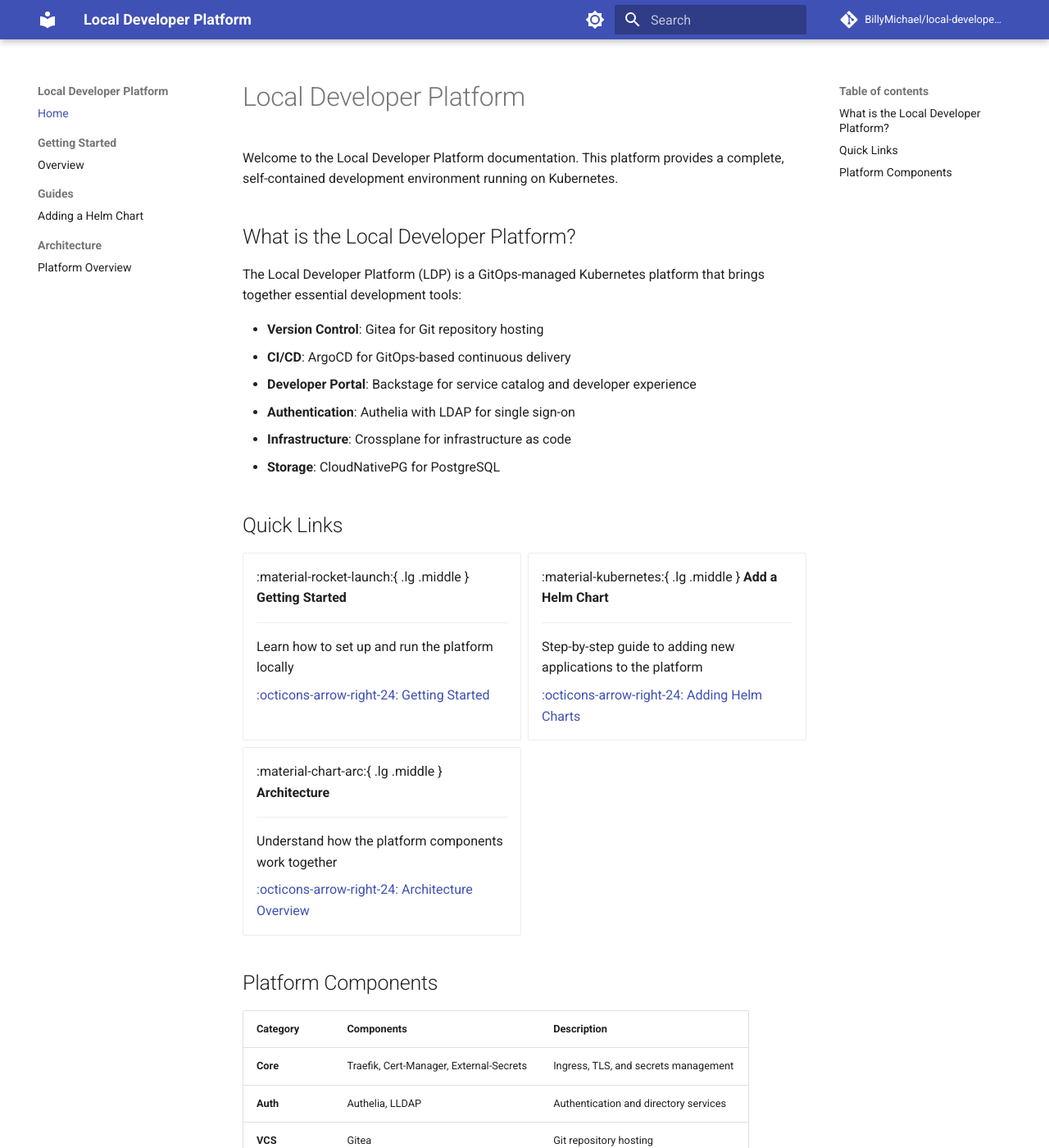
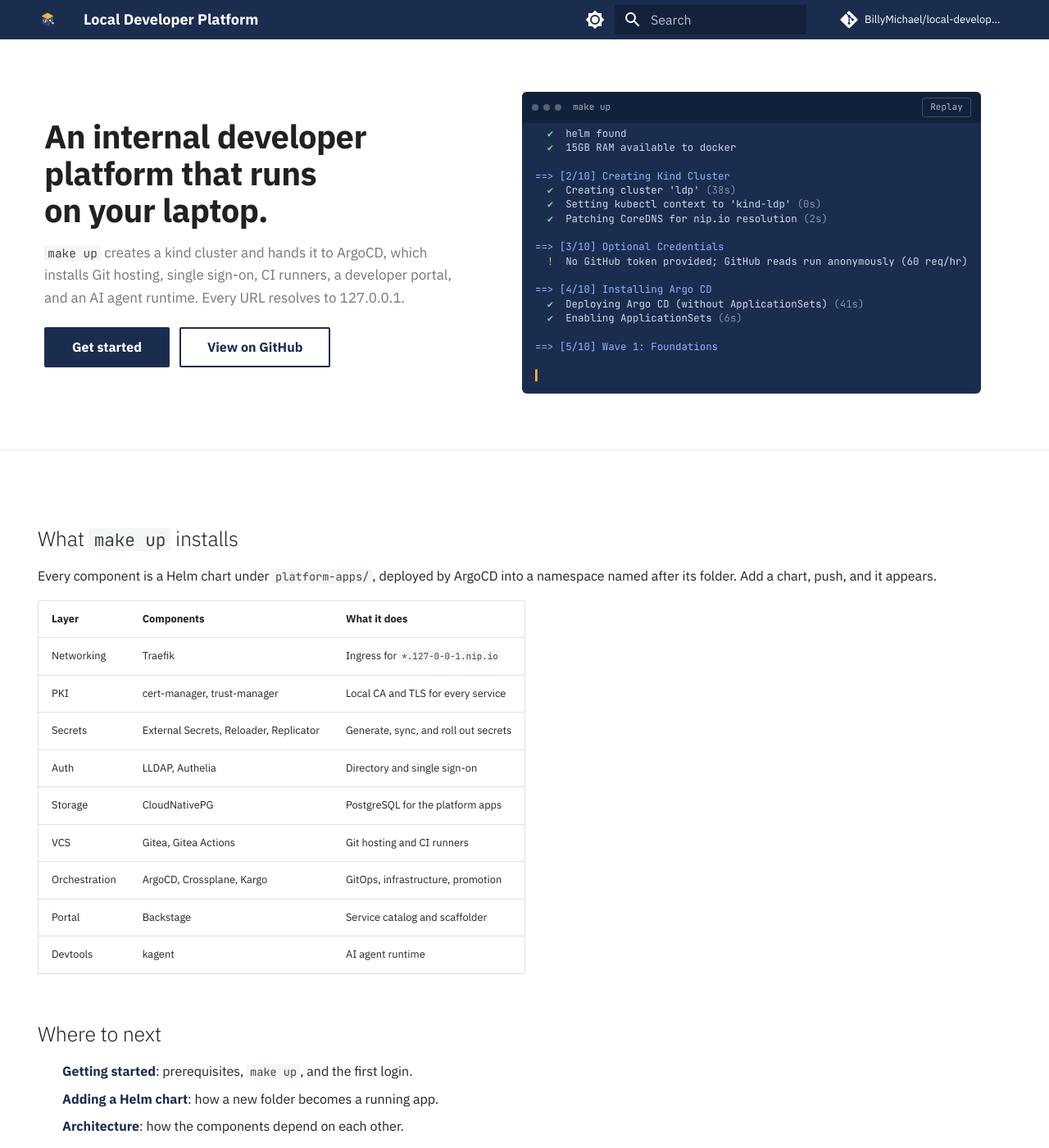
Before and after one commit to BillyMichael/local-developer-platform, an MkDocs documentation site: the page built from docs/index.md, in a window 1280 px wide and 1400 px high. Shown: the whole window at 82% size. Built offline with MkDocs 1.6.1 and Material for MkDocs 9.7.7, drawn with Linux system fonts in a browser that asks for light colours; comment, search, counter and statistics services are not loaded; some of the changed text lies outside the part shown.

Commit message:
feat(docs): add landing page with make up terminal replay
- Hero with a scripted replay of the real make up steps ending on the
  make info URL table (reduced-motion shows the final state)
- Ink navy + amber palette, IBM Plex Sans / JetBrains Mono
- LDP logo recoloured to the site palette, used as logo and favicon
- Enable pymdownx.emoji and mermaid fences (icons and diagrams were
  rendering as raw text)
- Deploy docs when overrides/ changes

```diff
--- a/docs/index.md
+++ b/docs/index.md
@@ -1,55 +1,32 @@
-# Local Developer Platform
+---
+title: Local Developer Platform
+template: home.html
+hide:
+  - navigation
+  - toc
+---
 
-Welcome to the Local Developer Platform documentation. This platform provides a complete, self-contained development environment running on Kubernetes.
+## What `make up` installs
 
-## What is the Local Developer Platform?
+Every component is a Helm chart under `platform-apps/`, deployed by ArgoCD
+into a namespace named after its folder. Add a chart, push, and it appears.
 
-The Local Developer Platform (LDP) is a GitOps-managed Kubernetes platform that brings together essential development tools:
+| Layer | Components | What it does |
+|-------|------------|--------------|
+| Networking | Traefik | Ingress for `*.127-0-0-1.nip.io` |
+| PKI | cert-manager, trust-manager | Local CA and TLS for every service |
+| Secrets | External Secrets, Reloader, Replicator | Generate, sync, and roll out secrets |
+| Auth | LLDAP, Authelia | Directory and single sign-on |
+| Storage | CloudNativePG | PostgreSQL for the platform apps |
+| VCS | Gitea, Gitea Actions | Git hosting and CI runners |
+| Orchestration | ArgoCD, Crossplane, Kargo | GitOps, infrastructure, promotion |
+| Portal | Backstage | Service catalog and scaffolder |
+| Devtools | kagent | AI agent runtime |
 
-- **Version Control**: Gitea for Git repository hosting
-- **CI/CD**: ArgoCD for GitOps-based continuous delivery
-- **Developer Portal**: Backstage for service catalog and developer experience
-- **Authentication**: Authelia with LDAP for single sign-on
-- **Infrastructure**: Crossplane for infrastructure as code
-- **Storage**: CloudNativePG for PostgreSQL
+## Where to next
 
-## Quick Links
-
-<div class="grid cards" markdown>
-
--   :material-rocket-launch:{ .lg .middle } **Getting Started**
-
-    ---
-
-    Learn how to set up and run the platform locally
-
-    [:octicons-arrow-right-24: Getting Started](getting-started/overview.md)
-
--   :material-kubernetes:{ .lg .middle } **Add a Helm Chart**
-
-    ---
-
-    Step-by-step guide to adding new applications to the platform
-
-    [:octicons-arrow-right-24: Adding Helm Charts](guides/adding-helm-charts.md)
-
--   :material-chart-arc:{ .lg .middle } **Architecture**
-
-    ---
-
-    Understand how the platform components work together
-
-    [:octicons-arrow-right-24: Architecture Overview](architecture/overview.md)
-
-</div>
-
-## Platform Components
-
-| Category | Components | Description |
-|----------|------------|-------------|
-| **Core** | Traefik, Cert-Manager, External-Secrets | Ingress, TLS, and secrets management |
-| **Auth** | Authelia, LLDAP | Authentication and directory services |
-| **VCS** | Gitea | Git repository hosting |
-| **Orchestration** | ArgoCD, Crossplane, Kargo | GitOps and infrastructure management |
-| **Portal** | Backstage | Developer portal and service catalog |
-| **Storage** | CloudNativePG | Database |
+<ul class="ldp-next" markdown>
+<li markdown>[Getting started](getting-started/overview.md): prerequisites, `make up`, and the first login.</li>
+<li markdown>[Adding a Helm chart](guides/adding-helm-charts.md): how a new folder becomes a running app.</li>
+<li markdown>[Architecture](architecture/overview.md): how the components depend on each other.</li>
+</ul>
--- /dev/null
+++ b/docs/stylesheets/home.css
@@ -0,0 +1,94 @@
+/* Palette: ink navy + amber phosphor. Material reads the --md-* tokens for its chrome. */
+:root {
+  --md-primary-fg-color: #1b2d4f;
+  --md-primary-fg-color--light: #2d4270;
+  --md-primary-fg-color--dark: #12213b;
+  --md-accent-fg-color: #9a6400;
+  --ldp-amber: #f5b335;
+}
+[data-md-color-scheme="slate"] {
+  --md-accent-fg-color: var(--ldp-amber);
+  --md-typeset-a-color: var(--ldp-amber);
+}
+
+/* Hero */
+.ldp-hero { border-bottom: 1px solid var(--md-default-fg-color--lightest); }
+.ldp-hero__inner {
+  display: grid;
+  grid-template-columns: minmax(0, 0.9fr) minmax(0, 1.1fr);
+  gap: 2.4rem;
+  align-items: center;
+  max-width: 61rem;
+  margin: 0 auto;
+  padding: 2.6rem 1.2rem 2.8rem;
+}
+.ldp-hero h1 {
+  margin: 0 0 0.7rem;
+  font-size: clamp(1.6rem, 3.2vw, 2rem);
+  font-weight: 600;
+  line-height: 1.12;
+  letter-spacing: -0.015em;
+  color: var(--md-default-fg-color);
+  max-width: 18ch;
+  text-wrap: balance;
+}
+.ldp-hero p { font-size: 0.85rem; line-height: 1.6; max-width: 32rem; color: var(--md-default-fg-color--light); }
+.ldp-hero__actions { display: flex; flex-wrap: wrap; gap: 0.6rem; margin-top: 1.1rem; }
+.ldp-hero__actions .md-button { margin: 0; }
+
+/* Terminal replay. Material centres figures, hence the .md-typeset prefix.
+   Same navy as the header so the page reads as one object. */
+.md-typeset .ldp-term, .md-typeset .ldp-term pre { text-align: left; }
+.ldp-term {
+  margin: 0;
+  background: var(--md-primary-fg-color);
+  color: #cfd7e6;
+  border-radius: 6px;
+  overflow: hidden;
+  font: 0.62rem/1.6 var(--md-code-font-family);
+}
+.ldp-term__bar {
+  display: flex; align-items: center; gap: 0.3rem;
+  padding: 0.35rem 0.6rem;
+  font-size: 0.55rem;
+  background: var(--md-primary-fg-color--dark);
+}
+.ldp-term__bar i { width: 0.4rem; height: 0.4rem; border-radius: 50%; background: currentColor; opacity: 0.35; }
+.ldp-term__bar i:nth-child(3) { margin-right: 0.4rem; }
+.ldp-term__bar span { opacity: 0.75; }
+.ldp-term__bar button {
+  margin-left: auto; font: inherit; color: inherit; cursor: pointer;
+  background: transparent; border: 1px solid rgba(255,255,255,0.25); border-radius: 3px;
+  padding: 0.1rem 0.45rem; opacity: 0.8;
+}
+.ldp-term__bar button:hover, .ldp-term__bar button:focus-visible { opacity: 1; outline: 2px solid var(--ldp-amber); outline-offset: 1px; }
+.ldp-term__body {
+  height: 16.5rem;
+  padding: 0.6rem 0.8rem 0.7rem;
+  overflow: hidden;
+  display: flex; flex-direction: column; justify-content: flex-end;
+}
+.ldp-term pre { flex-shrink: 0; margin: 0; padding: 0; background: transparent; color: inherit; white-space: pre; overflow-x: auto; font-size: inherit; }
+.t-cmd { color: #fff; }
+.t-cmd::before { content: "$ "; color: #7f8fb0; }
+.t-step { color: #8fb3ff; font-weight: 500; }
+.t-ok { color: #6fd39a; }
+.t-warn, .t-url { color: var(--ldp-amber); }
+.t-spin { color: #8fb3ff; }
+.t-dim { color: #7f8fb0; }
+.t-ready { color: #6fd39a; font-weight: 500; }
+.t-hd { color: #fff; font-weight: 500; }
+.t-cursor::after { content: "▍"; color: var(--ldp-amber); animation: ldp-blink 1s steps(1, end) infinite; }
+@keyframes ldp-blink { 50% { opacity: 0; } }
+@media (prefers-reduced-motion: reduce) { .t-cursor::after { animation: none; } }
+
+@media (max-width: 56em) {
+  .ldp-hero__inner { grid-template-columns: 1fr; gap: 1.6rem; padding-top: 1.8rem; }
+  .ldp-hero h1 { max-width: none; }
+  .ldp-term__body { height: 15rem; }
+}
+
+/* Home body: plain sections, no card grid. */
+.ldp-next { list-style: none !important; padding-left: 0 !important; }
+.ldp-next li { margin: 0 0 0.5rem; }
+.ldp-next a { font-weight: 600; }
--- a/mkdocs.yml
+++ b/mkdocs.yml
@@ -6,16 +6,22 @@
 
 theme:
   name: material
+  custom_dir: overrides
+  logo: assets/logo.svg
+  favicon: assets/logo.svg
+  font:
+    text: IBM Plex Sans
+    code: JetBrains Mono
   palette:
     - scheme: default
-      primary: indigo
-      accent: indigo
+      primary: custom
+      accent: custom
       toggle:
         icon: material/brightness-7
         name: Switch to dark mode
     - scheme: slate
-      primary: indigo
-      accent: indigo
+      primary: custom
+      accent: custom
       toggle:
         icon: material/brightness-4
         name: Switch to light mode
@@ -37,7 +43,14 @@
       pygments_lang_class: true
   - pymdownx.inlinehilite
   - pymdownx.snippets
-  - pymdownx.superfences
+  - pymdownx.superfences:
+      custom_fences:
+        - name: mermaid
+          class: mermaid
+          format: !!python/name:pymdownx.superfences.fence_code_format
+  - pymdownx.emoji:
+      emoji_index: !!python/name:material.extensions.emoji.twemoji
+      emoji_generator: !!python/name:material.extensions.emoji.to_svg
   - pymdownx.tabbed:
       alternate_style: true
   - admonition
@@ -57,5 +70,8 @@
   - Architecture:
     - Platform Overview: architecture/overview.md
 
+extra_css:
+  - stylesheets/home.css
+
 plugins:
   - search
--- /dev/null
+++ b/overrides/home.html
@@ -0,0 +1,144 @@
+{% extends "main.html" %}
+
+{% block tabs %}
+  {{ super() }}
+  <section class="ldp-hero md-typeset">
+    <div class="ldp-hero__inner">
+      <div>
+        <h1>An internal developer platform that runs on your laptop.</h1>
+        <p>
+          <code>make up</code> creates a kind cluster and hands it to ArgoCD,
+          which installs Git hosting, single sign-on, CI runners, a developer
+          portal, and an AI agent runtime. Every URL resolves to 127.0.0.1.
+        </p>
+        <div class="ldp-hero__actions">
+          <a href="getting-started/overview/" class="md-button md-button--primary">Get started</a>
+          <a href="{{ config.repo_url }}" class="md-button">View on GitHub</a>
+        </div>
+      </div>
+
+      <figure class="ldp-term" aria-label="Replay of make up">
+        <div class="ldp-term__bar"><i></i><i></i><i></i><span>make up</span>
+          <button type="button" id="ldp-replay">Replay</button></div>
+        <div class="ldp-term__body"><pre id="ldp-out" aria-live="off"></pre></div>
+      </figure>
+    </div>
+  </section>
+
+  <script>
+  (function () {
+    // ponytail: hand-mirrored from cluster/cluster-up.sh, common.sh and show-info.sh.
+    // Update this list when steps change. Durations are illustrative.
+    var S = [
+      ['cmd',  'make up'], ['gap'],
+      ['step', '==> [1/10] Preflight Checks'],
+      ['ok', 'docker found'], ['ok', 'kind found'], ['ok', 'kubectl found'], ['ok', 'helm found'],
+      ['ok', '15GB RAM available to docker'], ['gap'],
+      ['step', '==> [2/10] Creating Kind Cluster'],
+      ['run', "Creating cluster 'ldp'", 38],
+      ['run', "Setting kubectl context to 'kind-ldp'", 0],
+      ['run', 'Patching CoreDNS for nip.io resolution', 2], ['gap'],
+      ['step', '==> [3/10] Optional Credentials'],
+      ['warn', 'No GitHub token provided; GitHub reads run anonymously (60 req/hr)'], ['gap'],
+      ['step', '==> [4/10] Installing Argo CD'],
+      ['run', 'Deploying Argo CD (without ApplicationSets)', 41],
+      ['run', 'Enabling ApplicationSets', 6], ['gap'],
+      ['step', '==> [5/10] Wave 1: Foundations'],
+      ['wait', ['cert-manager', 'external-secrets'], [24, 31]], ['gap'],
+      ['step', '==> [6/10] Wave 2: Crossplane Compositions'],
+      ['wait', ['Crossplane provider-kubernetes'], [52]], ['gap'],
+      ['step', '==> [7/10] Wave 3: Core Infrastructure'],
+      ['wait', ['Traefik service', 'LLDAP'], [18, 44]], ['gap'],
+      ['step', '==> [8/10] Wave 4: Authentication & Operators'],
+      ['wait', ['Authelia'], [37]], ['gap'],
+      ['step', '==> [9/10] Wave 5: Version Control & Delivery'],
+      ['wait', ['Gitea'], [96]], ['gap'],
+      ['step', '==> [10/10] Wave 6: Developer Portal'],
+      ['wait', ['Backstage', 'kagent'], [142, 63]], ['gap'],
+      ['ready', 'Platform ready in 7m42s'], ['gap'],
+      ['cmd', 'make info'], ['gap'],
+      ['table']
+    ];
+    var URLS = [
+      ['ArgoCD', 'https://cd-127-0-0-1.nip.io'],
+      ['Authelia', 'https://auth-127-0-0-1.nip.io'],
+      ['Gitea', 'https://vcs-127-0-0-1.nip.io'],
+      ['Backstage', 'https://portal-127-0-0-1.nip.io'],
+      ['kagent', 'https://agents-127-0-0-1.nip.io']
+    ];
+    var FRAMES = '⠋⠙⠹⠸⠼⠴⠦⠧⠇⠏';
+    var out = document.getElementById('ldp-out');
+    var reduced = matchMedia('(prefers-reduced-motion: reduce)').matches;
+    var timers = [];
+
+    function esc(s) { return s.replace(/[&<>]/g, function (c) { return {'&':'&amp;','<':'&lt;','>':'&gt;'}[c]; }); }
+    function pad(s, n) { return s + ' '.repeat(Math.max(0, n - s.length)); }
+    function line(cls, html) { var el = document.createElement('span'); el.className = cls; el.innerHTML = html + '\n'; out.appendChild(el); return el; }
+    function okText(msg, d) { return '  <span class="t-ok">✔</span>  ' + esc(msg) + ' <span class="t-dim">(' + d + 's)</span>'; }
+
+    function table() {
+      var w1 = Math.max.apply(null, URLS.map(function (r) { return r[0].length; }).concat(['Service'.length])) + 2;
+      var w2 = Math.max.apply(null, URLS.map(function (r) { return r[1].length; }).concat(['URL'.length])) + 2;
+      var bar = function (l, m, r) { return '  ' + l + '─'.repeat(w1) + m + '─'.repeat(w2) + r; };
+      var v = '<span class="t-dim">│</span>';
+      line('t-hd', 'URLs:'); line('', '');
+      line('t-dim', bar('┌','┬','┐'));
+      line('', '  ' + v + ' ' + pad('Service', w1 - 1) + v + ' ' + pad('URL', w2 - 1) + v);
+      line('t-dim', bar('├','┼','┤'));
+      URLS.forEach(function (r) {
+        line('', '  ' + v + ' ' + pad(r[0], w1 - 1) + v + ' <span class="t-url">' + r[1] + '</span>' + ' '.repeat(w2 - 1 - r[1].length) + v);
+      });
+      line('t-dim', bar('└','┴','┘'));
+    }
+
+    function render(upTo, instant) {
+      out.innerHTML = '';
+      for (var i = 0; i < upTo; i++) {
+        var k = S[i][0], a = S[i][1], b = S[i][2];
+        if (k === 'gap') line('', '');
+        else if (k === 'cmd') line('t-cmd', esc(a));
+        else if (k === 'step') line('t-step', esc(a));
+        else if (k === 'ok') line('', '  <span class="t-ok">✔</span>  ' + esc(a));
+        else if (k === 'warn') line('', '  <span class="t-warn">!</span>  ' + esc(a));
+        else if (k === 'run') line('', okText(a, b));
+        else if (k === 'wait') a.forEach(function (l, j) { line('', okText(l, b[j])); });
+        else if (k === 'ready') line('t-ready', esc(a));
+        else if (k === 'table') table();
+      }
+      if (!instant) line('t-cursor', '');
+    }
+
+    function play() {
+      timers.forEach(clearTimeout); timers.forEach(clearInterval); timers = [];
+      if (reduced) { render(S.length, true); return; }
+      var i = 0;
+      var at = function (ms, fn) { timers.push(setTimeout(fn, ms)); };
+      var next = function () {
+        if (i >= S.length) { render(S.length, false); return; }
+        var k = S[i][0], a = S[i][1];
+        if (k === 'run' || k === 'wait') {
+          var labels = k === 'run' ? [a] : a;
+          render(i, false); out.lastChild.remove();
+          var els = labels.map(function (l) { return line('', '  <span class="t-spin">' + FRAMES[0] + '</span>  ' + esc(l) + '...'); });
+          var f = 0;
+          var spin = setInterval(function () { f++; els.forEach(function (el) { el.querySelector('.t-spin').textContent = FRAMES[f % FRAMES.length]; }); }, 80);
+          timers.push(spin);
+          at(k === 'run' ? 650 : 900, function () { clearInterval(spin); i++; next(); });
+        } else {
+          i++; render(i, false);
+          at(k === 'gap' ? 60 : k === 'step' ? 320 : k === 'table' ? 0 : 140, next);
+        }
+      };
+      at(400, next);
+    }
+
+    document.getElementById('ldp-replay').addEventListener('click', play);
+    play();
+  })();
+  </script>
+{% endblock %}
+
+{# Home has no page title heading; the hero carries the h1. #}
+{% block content %}
+  {{ page.content }}
+{% endblock %}
```
Also changed, not shown: docs/assets/logo.svg (added), 1 other file.
